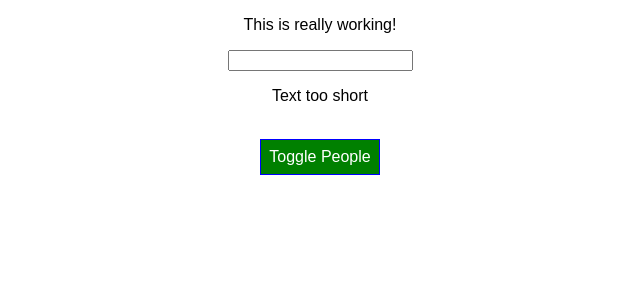
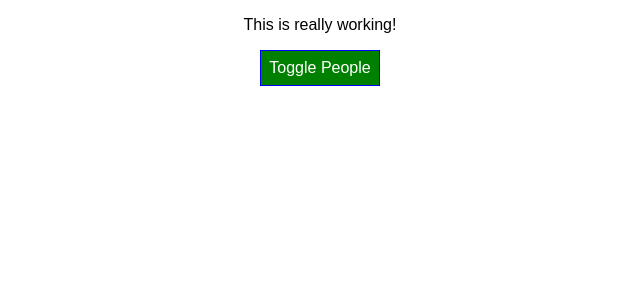
Before and after one commit to vmar13/media-vuelta, a React app: page / in a window 1280 px wide. Shown: the top 300 px of the page, without its empty margins (320-960 px from the left). Built offline with nearby package versions, Linux system fonts and the light colour scheme.

Commit message:
deleted code from first assignment

```diff
--- a/src/Char/Char.css
+++ /dev/null
@@ -1,7 +0,0 @@
-.Char {
-    display: inline-block;
-    padding: 16px;
-    text-align: center;
-    margin: 16px;
-    border: 1px solid black;
-}
--- a/src/Char/Char.js
+++ /dev/null
@@ -1,14 +0,0 @@
-import React from 'react';
-import './Char.css'
-
-const Char = props => {
-    const { character, deleteChar } = props
-
-    return (
-        <div className='Char' onClick={deleteChar}>
-            {character}
-        </div>
-    )
-}
-
-export default Char;
--- a/src/Validation/Validation.js
+++ /dev/null
@@ -1,29 +0,0 @@
-import React from 'react';
-
-const Validation = props => {
-    const { paraLength } = props
-
-    let validationMsg = 'Text long enough';
-
-    if (paraLength <= 5) {
-        validationMsg = 'Text too short';
-    }
-
-    return (
-        <div>
-            <p>{validationMsg}</p>
-        </div>
-    );
-    // return (
-    //     <div>
-    //     <p>{para}</p>
-    //     {para <= 5 ?
-    //     <p>Text too short</p>
-    //     :
-    //     <p>Text long enough</p>
-    //     }
-    //     </div>
-    // )
-};
-
-export default Validation;
--- a/src/App.js
+++ b/src/containers/App.js
@@ -1,9 +1,8 @@
 import React, { Component } from 'react';
 import classes from './App.css';
 // import styled from 'styled-components';
-import Person from './Person/Person';
-import Validation from './Validation/Validation';
-import Char from './Char/Char';
+import Person from '../components/People/Person/Person';
+
 
 // const StyledButton = styled.button`
 //   background-color: ${props => props.alt ? 'red' : 'green'};
@@ -62,16 +61,6 @@ class App extends Component {
     this.setState({ showPersons: !doesShow })
   }
 
-  lengthHandler = event => {
-    this.setState({ para: event.target.value })
-  }
-
-  deleteCharHandler = index => {
-    const text = this.state.para.split('');
-    text.splice(index, 1);
-    const updatedText = text.join('');
-    this.setState({ para: updatedText });
-  }
 
   render() {
     // const style = {
@@ -90,14 +79,7 @@ class App extends Component {
     let btnClass = [classes.Button];
 
     const { showPersons, para } = this.state;
-    const { nameChangedHandler, togglePersons, deletePersonHandler, lengthHandler, deleteCharHandler } = this;
-
-    let charList = para.split('').map((char, index) => {
-      return <Char
-        key={index}
-        character={char}
-        deleteChar={() => deleteCharHandler(index)}/>
-    })
+    const { nameChangedHandler, togglePersons, deletePersonHandler } = this;
 
     let persons = null;
 
@@ -129,9 +111,6 @@ class App extends Component {
     return (
       <div className={classes.App}>
         <p className={assignedClasses.join(' ')}>This is really working!</p>
-        <input text='text' onChange={lengthHandler} value={para}/>
-        <Validation paraLength={para.length} /><br/>
-        {charList}
         <button className={btnClass.join(' ')} onClick={togglePersons}>
           Toggle People
         </button>
--- a/src/index.js
+++ b/src/index.js
@@ -1,7 +1,7 @@
 import React from 'react';
 import ReactDOM from 'react-dom';
 import './index.css';
-import App from './App';
+import App from './containers/App';
 import registerServiceWorker from './registerServiceWorker';
 
 ReactDOM.render(<App />, document.getElementById('root'));
```
Also changed, not shown: src/components/People/Cockpit/Cockpit.js (added), src/components/People/People.js (added), src/components/People/Person/Person.css (renamed from src/Person/Person.css), src/components/People/Person/Person.js (renamed from src/Person/Person.js), src/containers/App.css (renamed from src/App.css), 1 other file (tests, documents, lock files or other folders).
